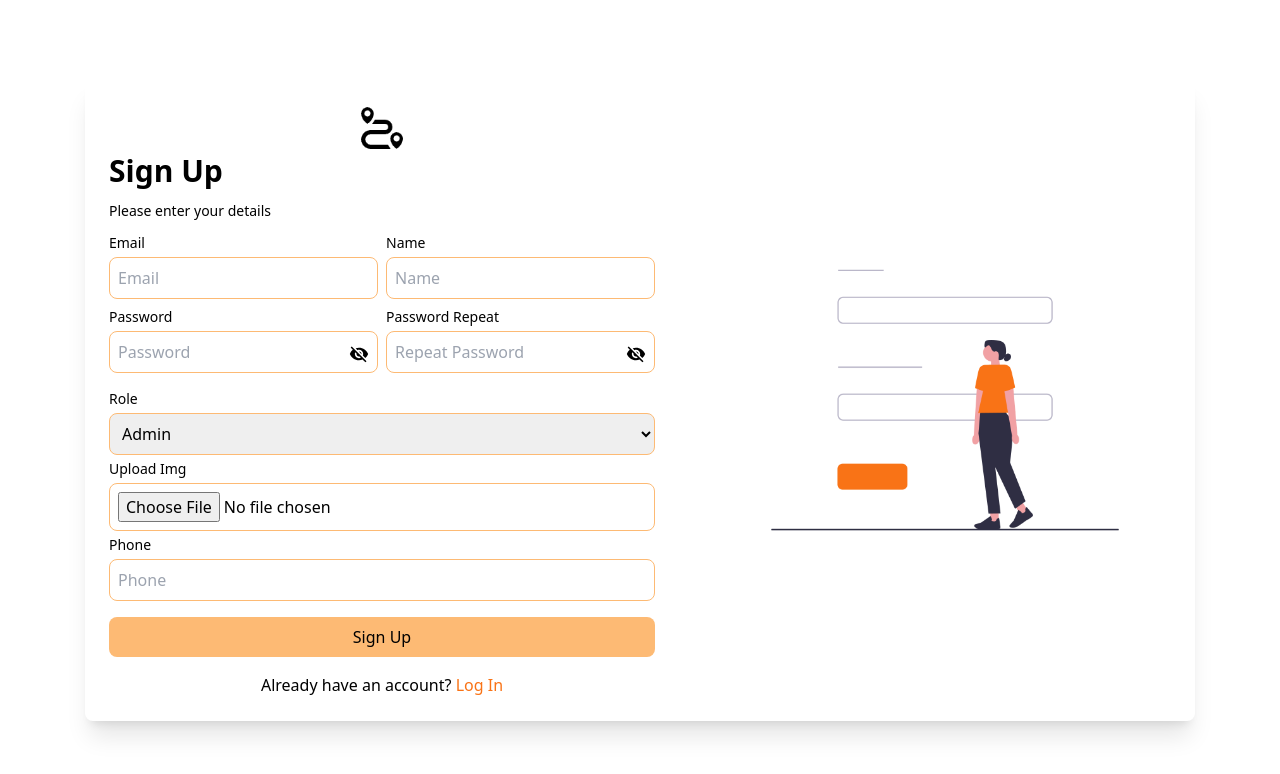
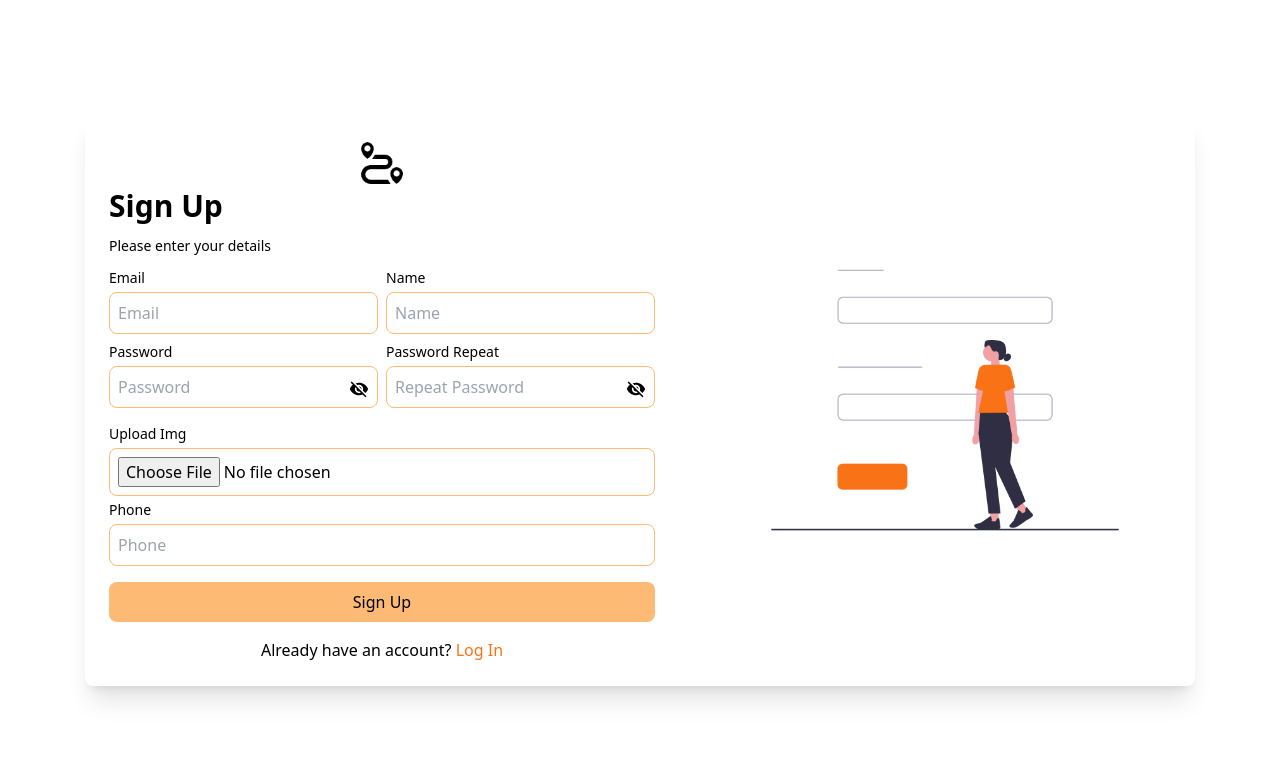
Before and after one commit to priapambudi/travelone-project, a React (Vite) app: page /register in a window 1280 px wide. Shown: the top 774 px of the page. Built offline with nearby package versions, Linux system fonts and the light colour scheme.

Commit message:
fix: remove role dropdown

```diff
--- a/src/pages/register.jsx
+++ b/src/pages/register.jsx
@@ -29,7 +29,6 @@ const Register = () => {
       .string()
       .required("Repeat password harus diisi")
       .oneOf([yup.ref("password"), null], "Password harus sama"),
-    role: yup.string().required(),
     phone: yup.string().required("Phone harus diisi"),
   });
 
@@ -40,7 +39,7 @@ const Register = () => {
       name: "",
       password: "",
       passwordRepeat: "",
-      role: "admin",
+      role: "user",
       phone: "",
       profilePicture: null,
     },
@@ -67,7 +66,7 @@ const Register = () => {
         const profilePictureUrl = res.data.url;
 
         // Register user with uploaded picture URL
-        const payload = { ...values, profilePictureUrl };
+        const payload = { ...values, role: "user", profilePictureUrl };
         delete payload.profilePicture;
 
         await axios.post(
@@ -213,21 +212,6 @@ const Register = () => {
 
             <div className="grid grid-cols-1 gap-1">
               <div className="flex flex-col">
-                <label htmlFor="role" className="mb-1 text-sm font-medium">
-                  Role
-                </label>
-                <select
-                  {...formik.getFieldProps("role")}
-                  // value={role}
-                  name="role"
-                  id="role"
-                  className="p-2 border border-orange-300 rounded-lg "
-                >
-                  <option value="admin">Admin</option>
-                  <option value="user">User</option>
-                </select>
-              </div>
-              <div className="flex flex-col">
                 <label
                   htmlFor="profilePicture"
                   className="mb-1 text-sm font-medium"
```
